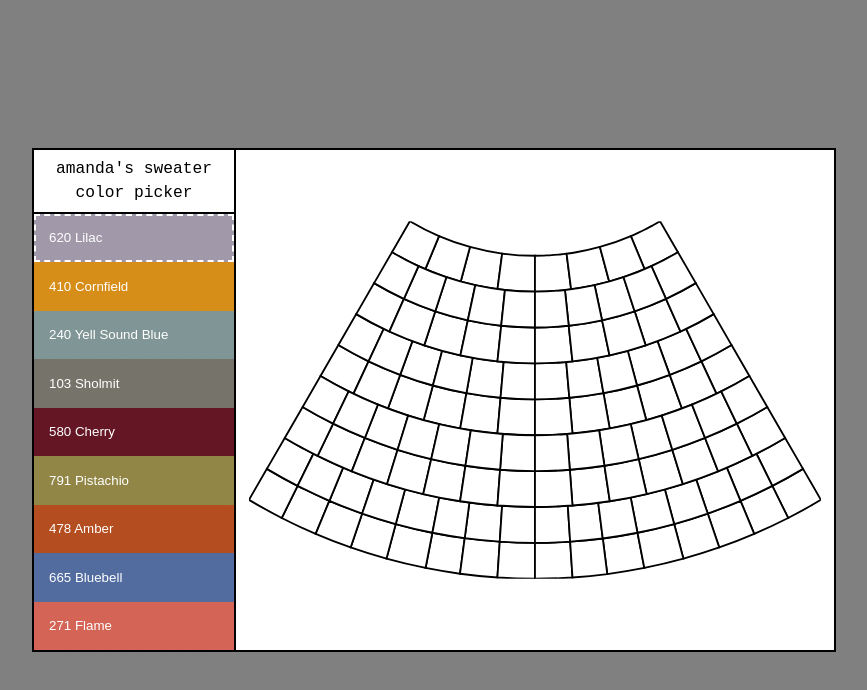
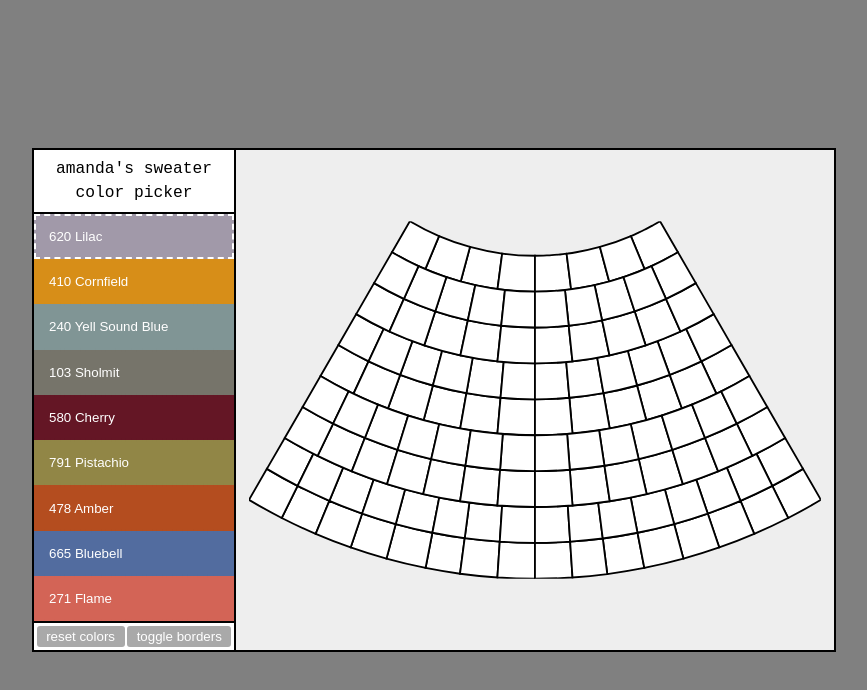
Before and after one commit to frankalbenesius/sweatah-weathah, a React (Vite) app: page / in a window 1280 px wide. Shown: the top 690 px of the page, without its empty margins (206-1073 px from the left). Built offline with nearby package versions, Linux system fonts and the light colour scheme.

Commit message:
Ok too many features

```diff
--- a/package.json
+++ b/package.json
@@ -10,6 +10,7 @@
     "preview": "vite preview"
   },
   "dependencies": {
+    "canvg": "^4.0.2",
     "react": "^18.3.1",
     "react-dom": "^18.3.1"
   },
--- a/src/App.jsx
+++ b/src/App.jsx
@@ -16,6 +16,7 @@ const colors = {
 
 const defaultState = {
   color: "#a199a9",
+  borders: true,
   squares: squares.map((sq) => ({
     ...sq,
     color: "white",
@@ -30,6 +31,7 @@ function App() {
     <div className="app">
       <div className="controls">
         <div className="title">amanda&#39;s sweater color picker</div>
+
         <div className="color-selector">
           {Object.keys(colors).map((color) => (
             <button
@@ -47,6 +49,23 @@ function App() {
             </button>
           ))}
         </div>
+        <div className="buttons">
+          <button
+            onClick={() =>
+              setState((s) => ({
+                ...s,
+                squares: defaultState.squares,
+              }))
+            }
+          >
+            Reset colors
+          </button>
+          <button
+            onClick={() => setState({ ...state, borders: !state.borders })}
+          >
+            Toggle Borders
+          </button>
+        </div>
       </div>
       <div className="sweater-container">
         <SweaterSVG state={state} setState={setState} />
--- a/src/SweaterSVG.jsx
+++ b/src/SweaterSVG.jsx
@@ -12,7 +12,7 @@ export const SweaterSVG = ({ state, setState }) => {
       <g
         clipPath="url(#clip0_447_126)"
         stroke="black"
-        strokeWidth="6"
+        strokeWidth={state.borders ? "6" : "0"}
         strokeMiterlimit="10"
       >
         {state.squares.map((square, i) => (
--- a/src/index.css
+++ b/src/index.css
@@ -21,14 +21,40 @@ body {
   display: flex;
   background: white;
   border: 2px solid black;
+  background: #eee;
 }
 
 .controls {
+  background: white;
   width: 200px;
   flex: 0 0 auto;
   border-right: 2px solid black;
   display: flex;
   flex-direction: column;
+}
+
+.buttons {
+  display: flex;
+  gap: 0.2rem;
+  padding: 0.2rem;
+  border-top: 2px solid black;
+}
+
+.buttons button {
+  flex: 1 1 auto;
+  border: none;
+  background: none;
+  color: black;
+  cursor: pointer;
+  text-transform: lowercase;
+  background: darkgray;
+  border-radius: 3px;
+  color: white;
+  padding: 0.25rem 0;
+}
+
+.buttons button:hover {
+  background: gray;
 }
 
 .title {
@@ -48,7 +74,7 @@ body {
   flex: 1 0 auto;
   display: flex;
   align-items: center;
-  padding: 1rem;
+  padding: 0 1rem;
   color: white;
   cursor: pointer;
   border: none;
```
Also changed, not shown: 1 other file (tests, documents, lock files or other folders).
